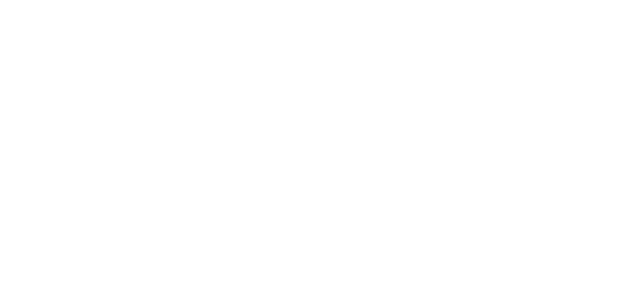
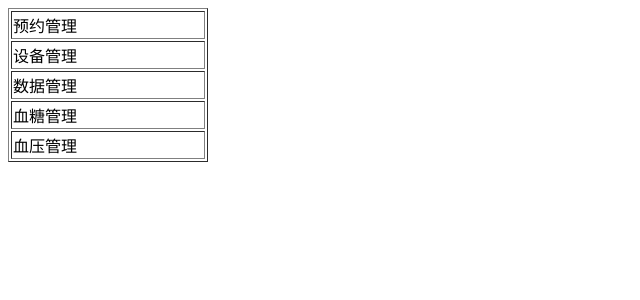
Before and after one commit to HelloWorld2045/doctor0, a PHP site: page /_left.php in a window 1280 px wide. Before the commit the part shown is empty. Shown: the top 300 px of the page, without its empty margins (0-640 px from the left). Run offline with PHP 8.4, Linux system fonts and the light colour scheme.

Commit message:
添加用户区域文件

```diff
--- a/用户区域/_left.php
+++ b/用户区域/_left.php
@@ -6,5 +6,22 @@
 </head>
 
 <body>
+<table width="200" border="1">
+  <tr>
+    <td>预约管理</td>
+  </tr>
+  <tr>
+    <td>设备管理</td>
+  </tr>
+  <tr>
+    <td>数据管理</td>
+  </tr>
+  <tr>
+    <td>血糖管理</td>
+  </tr>
+  <tr>
+    <td>血压管理</td>
+  </tr>
+</table>
 </body>
 </html>
```
Also changed, not shown: 用户区域/_main.php (added, +10 -0 lines), 用户区域/index.php (+5 -10 lines).
